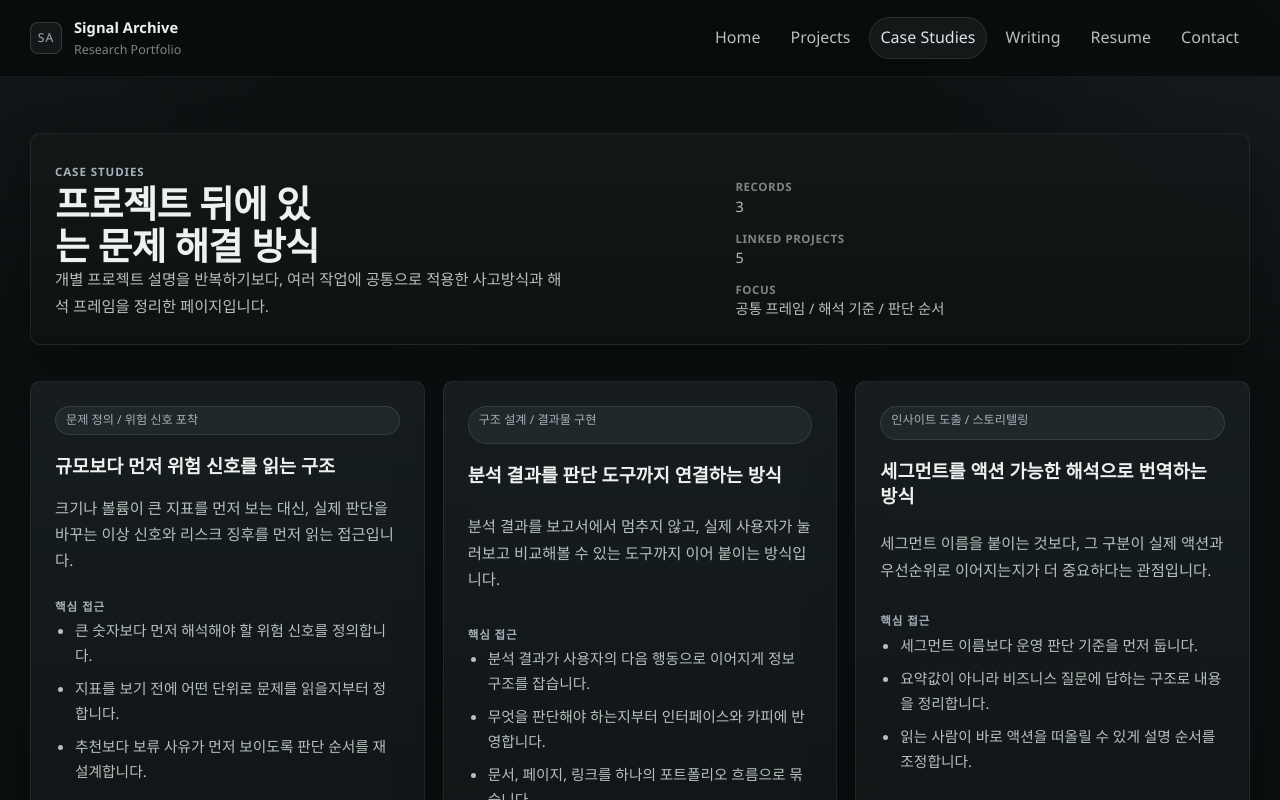
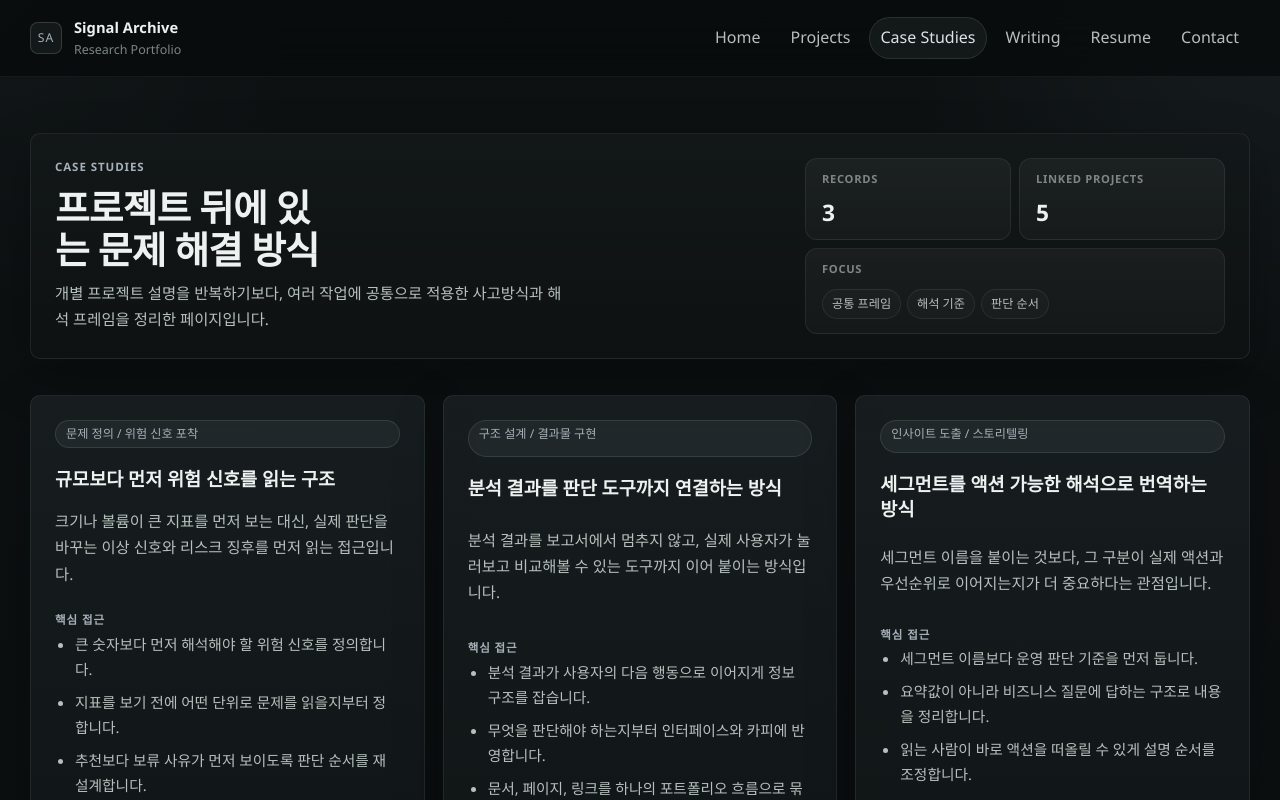
Before and after one commit to dffxonnb-cyber/signal-archive, a Next.js app: page /case-studies in a window 1280 px wide. Shown: the top 800 px of the page. Built offline with nearby package versions, Linux system fonts and the light colour scheme.

Commit message:
Improve archive page summary headers

```diff
--- a/app/case-studies/page.tsx
+++ b/app/case-studies/page.tsx
@@ -1,5 +1,6 @@
 import Link from "next/link";
 
+import { PageSummary } from "@/components/page-summary";
 import { caseStudies } from "@/content/case-studies";
 import { projects } from "@/content/projects";
 
@@ -7,12 +8,13 @@ export default function CaseStudiesPage() {
   const projectTitleMap = new Map(
     projects.map((project) => [project.slug, project.title] as const),
   );
+  const linkedProjectCount = new Set(caseStudies.flatMap((item) => item.linkedProjects)).size;
 
   return (
     <main className="page-shell">
       <div className="site-container page-grid">
         <section className="surface-card page-header">
-          <div>
+          <div className="page-header__lead">
             <span className="eyebrow">Case Studies</span>
             <h1 className="page-title">프로젝트 뒤에 있는 문제 해결 방식</h1>
             <p className="page-intro">
@@ -20,20 +22,14 @@ export default function CaseStudiesPage() {
             </p>
           </div>
 
-          <dl className="overview-stats">
-            <div>
-              <dt>Records</dt>
-              <dd>{caseStudies.length}</dd>
-            </div>
-            <div>
-              <dt>Linked Projects</dt>
-              <dd>{new Set(caseStudies.flatMap((item) => item.linkedProjects)).size}</dd>
-            </div>
-            <div>
-              <dt>Focus</dt>
-              <dd>공통 프레임 / 해석 기준 / 판단 순서</dd>
-            </div>
-          </dl>
+          <PageSummary
+            ariaLabel="case studies summary"
+            focusItems={["공통 프레임", "해석 기준", "판단 순서"]}
+            metrics={[
+              { label: "Records", value: caseStudies.length },
+              { label: "Linked Projects", value: linkedProjectCount },
+            ]}
+          />
         </section>
 
         <div className="highlight-grid">
--- a/app/globals.css
+++ b/app/globals.css
@@ -1438,6 +1438,84 @@ main {
 .page-header {
   grid-template-columns: minmax(0, 1.15fr) minmax(260px, 0.85fr);
   align-items: end;
+  gap: 22px 32px;
+}
+
+.page-header__lead {
+  display: grid;
+  gap: 10px;
+  align-content: start;
+  min-width: 0;
+}
+
+.page-summary {
+  display: grid;
+  grid-template-columns: repeat(2, minmax(0, 1fr));
+  gap: 8px;
+  align-self: stretch;
+  justify-self: end;
+  width: min(100%, 420px);
+}
+
+.page-summary__item {
+  display: grid;
+  border: 1px solid var(--border);
+  border-radius: 12px;
+  background:
+    linear-gradient(180deg, rgba(255, 255, 255, 0.032), rgba(255, 255, 255, 0.014)),
+    rgba(255, 255, 255, 0.012);
+}
+
+.page-summary__item--metric {
+  align-content: space-between;
+  gap: 10px;
+  min-height: 82px;
+  padding: 14px 16px;
+}
+
+.page-summary__item--focus {
+  grid-column: 1 / -1;
+  gap: 12px;
+  min-height: 86px;
+  padding: 14px 16px;
+}
+
+.page-summary__label {
+  color: var(--text-muted);
+  font-size: 0.7rem;
+  font-weight: 600;
+  letter-spacing: 0.06em;
+  text-transform: uppercase;
+  line-height: 1;
+}
+
+.page-summary__value {
+  display: inline-flex;
+  align-items: center;
+  font-size: 1.42rem;
+  font-weight: 700;
+  line-height: 1;
+  letter-spacing: -0.03em;
+  font-variant-numeric: tabular-nums;
+}
+
+.page-summary__chips {
+  display: flex;
+  flex-wrap: wrap;
+  gap: 6px;
+}
+
+.page-summary__chip {
+  display: inline-flex;
+  align-items: center;
+  min-height: 26px;
+  padding: 0 9px;
+  border: 1px solid var(--border);
+  border-radius: 999px;
+  background: rgba(255, 255, 255, 0.02);
+  color: var(--text-secondary);
+  font-size: 0.76rem;
+  line-height: 1;
 }
 
 .projects-header {
@@ -1936,6 +2014,11 @@ main {
 }
 
 @media (max-width: 980px) {
+  .page-summary {
+    justify-self: stretch;
+    width: 100%;
+  }
+
   .projects-header {
     grid-template-columns: 1fr;
     align-items: start;
@@ -1948,6 +2031,14 @@ main {
 }
 
 @media (max-width: 720px) {
+  .page-summary {
+    grid-template-columns: 1fr;
+  }
+
+  .page-summary__item--focus {
+    grid-column: auto;
+  }
+
   .projects-summary {
     gap: 8px;
   }
--- /dev/null
+++ b/components/page-summary.tsx
@@ -0,0 +1,42 @@
+type PageSummaryMetric = {
+  label: string;
+  value: number | string;
+};
+
+type PageSummaryProps = {
+  metrics: PageSummaryMetric[];
+  focusItems?: string[];
+  focusLabel?: string;
+  ariaLabel?: string;
+};
+
+export function PageSummary({
+  metrics,
+  focusItems = [],
+  focusLabel = "Focus",
+  ariaLabel = "page summary",
+}: PageSummaryProps) {
+  return (
+    <div className="page-summary" aria-label={ariaLabel}>
+      {metrics.map((item) => (
+        <article className="page-summary__item page-summary__item--metric" key={item.label}>
+          <span className="page-summary__label">{item.label}</span>
+          <strong className="page-summary__value">{item.value}</strong>
+        </article>
+      ))}
+
+      {focusItems.length > 0 ? (
+        <article className="page-summary__item page-summary__item--focus">
+          <span className="page-summary__label">{focusLabel}</span>
+          <div className="page-summary__chips" aria-label={`${focusLabel} items`}>
+            {focusItems.map((item) => (
+              <span className="page-summary__chip" key={item}>
+                {item}
+              </span>
+            ))}
+          </div>
+        </article>
+      ) : null}
+    </div>
+  );
+}
```
Also changed, not shown: app/contact/page.tsx (+16 -15 lines), app/resume/page.tsx (+10 -15 lines), app/writing/page.tsx (+10 -15 lines).
